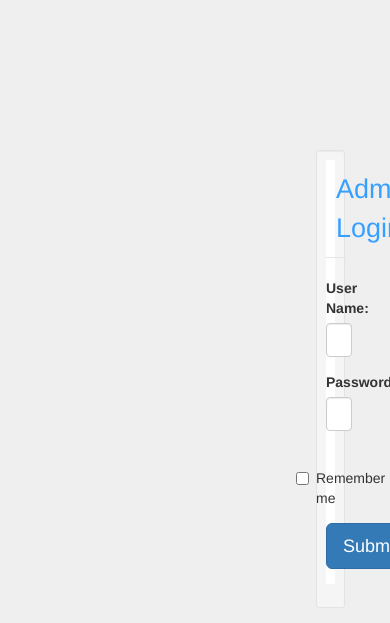
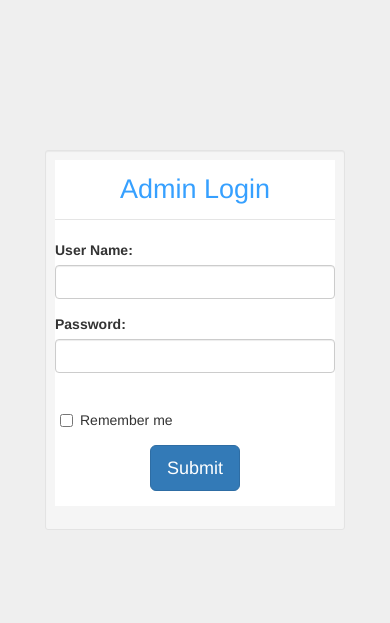
Before and after one commit to ganesh-solace/sema, a CodeIgniter app: page /sema/ in a window 390 px wide; the page is wider, and only the part inside the window is pictured. Shown: the top 623 px of that part. Run offline with CodeIgniter, Linux system fonts and the light colour scheme; data that the repository does not hold is empty; some libraries are stand-ins or nearby versions.

Commit message:
new updates

```diff
--- a/application/views/DashBoards/dashboard.php
+++ b/application/views/DashBoards/dashboard.php
@@ -4,7 +4,7 @@
         <div class="col-md-6">
             <!-- just part logo  -->
             <div class="row margin-bottom padding-5">
-                <img src="<?php echo base_url(); ?>assests/images/JustParts-Logo.png" />
+                <img src="<?php echo base_url(); ?>assests/images/JustParts-Logo.jpg" />
             </div>
             <!--  dashboard group -->
             <div class="row  border-bottom padding-5">
@@ -12,7 +12,7 @@
             </div>
             <div class="row padding-5"><span>134</span><span>Data files</span></div>
             <div class="row padding-5"><span>3</span><span>sellers link to data feeds</span></div>
-            <div class="row padding-5"><span>XXXXXXX</span></div>
+            <!-- <div class="row padding-5"><span>XXXXXXX</span></div> -->
 
             <!-- Recdent group -->
             <div class="row border-bottom padding-5">
@@ -98,7 +98,7 @@
                 <a href="/brands"> Most popular brands </a>
             </div>
             <div class="row padding-5">
-                <a href="/brands"> XXXXX </a>
+                <!-- <a href="/brands"> XXXXX </a> -->
             </div>
         </div>
     </div>
--- a/application/views/Sellers/seller.php
+++ b/application/views/Sellers/seller.php
@@ -4,7 +4,7 @@
 
             <!-- just part logo  -->
             <div class="row margin-bottom padding-5">
-                <img src="<?php echo base_url(); ?>assests/images/JustParts-Logo.png">
+                <img src="<?php echo base_url(); ?>assests/images/JustParts-Logo.jpg">
             </div>
              <div class="row title-orange padding-5">
                 <h3><strong ><?php echo $BrandName;?></strong></h3>
--- a/application/views/Users/login.php
+++ b/application/views/Users/login.php
@@ -1,7 +1,6 @@
 
 <div class="container">
-    <div class="col-md-6" style="    margin-left: 271px;
-    margin-top: 150px;">
+    <div class="col-md-6 login-panel" >
         <div class="col-md-12">
             <div class="well well-sm">
                 <form class="form-horizontal" method="post" action="<?php echo base_url(); ?>users/login">
@@ -23,6 +22,7 @@
                             </div>
                         </div>
                         <div class="form-group">
+                        <?php $class = isset( $class ) ? $class : ""; ?>
                              <div class="col-sm-offset-2 row <?php echo $class; ?>">
                                     <?php echo isset($error_message) ? $error_message : ""; ?>
                             </div>
--- a/application/views/summary.php
+++ b/application/views/summary.php
@@ -5,7 +5,7 @@
         <div class="col-md-6">
             <!-- just part logo  -->
             <div class="row margin-bottom padding-5">
-                <img src="<?php echo base_url(); ?>assests/images/JustParts-Logo.png">
+                <img src="<?php echo base_url(); ?>assests/images/JustParts-Logo.jpg">
             </div>
         </div>
         <div class="col-md-6">
--- a/assests/css/common.css
+++ b/assests/css/common.css
@@ -44,7 +44,7 @@
 }
 
 .btn-block{
-  width: 40% !important;
+  width: 45% !important;
   border-radius: 0 !important;
   border: 1px solid !important;
 }
@@ -109,3 +109,16 @@
 margin: 0;
     line-height: 30px;
 }
+@media only screen and (max-width: 769px) {
+    .login-panel {
+      margin-left: 0px !important;
+    }
+    .checkbox{
+          margin-left: 35px !important;
+    }
+}
+
+.login-panel {
+    margin-left: 271px;
+    margin-top: 150px;
+}
```
Also changed, not shown: application/views/Sellers/associate_seller.php (+16 -0 lines), assests/images/JustParts-Logo.jpg (added), assests/images/JustParts-Logo1.png (added).
